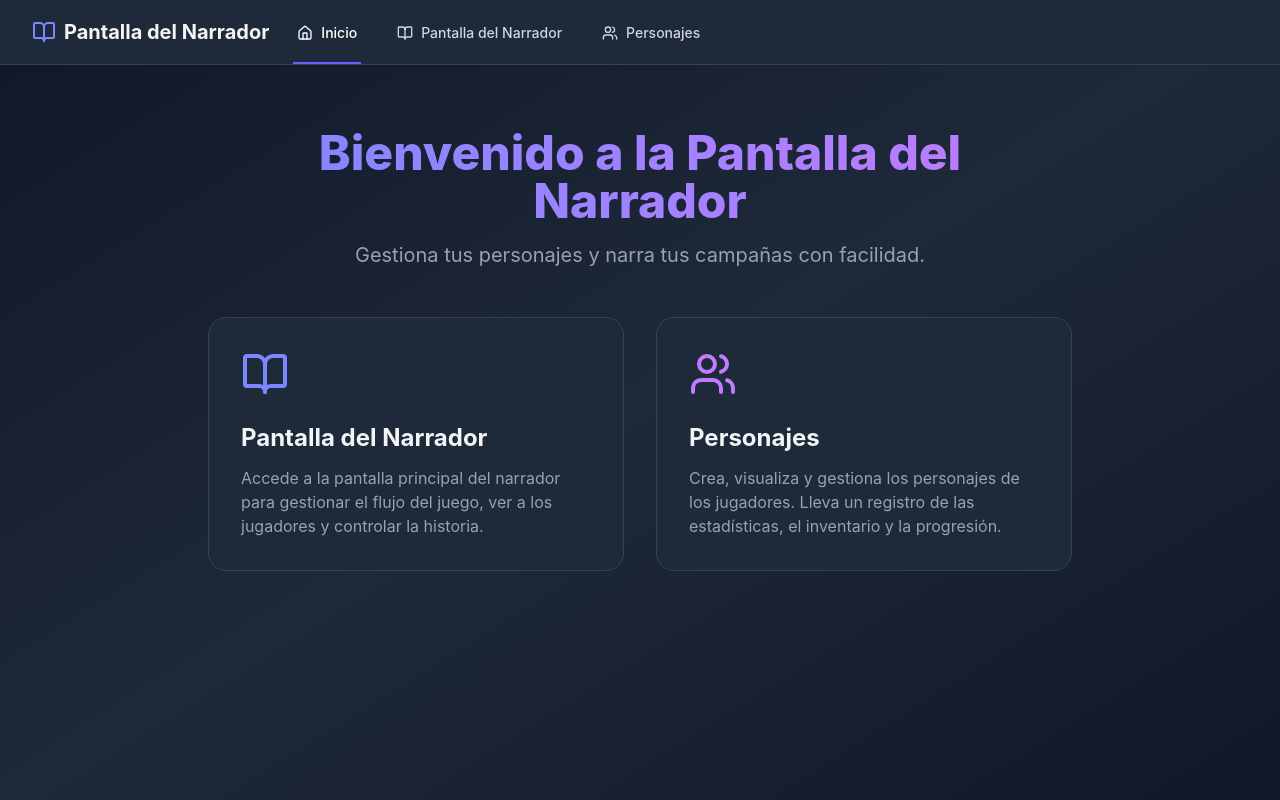
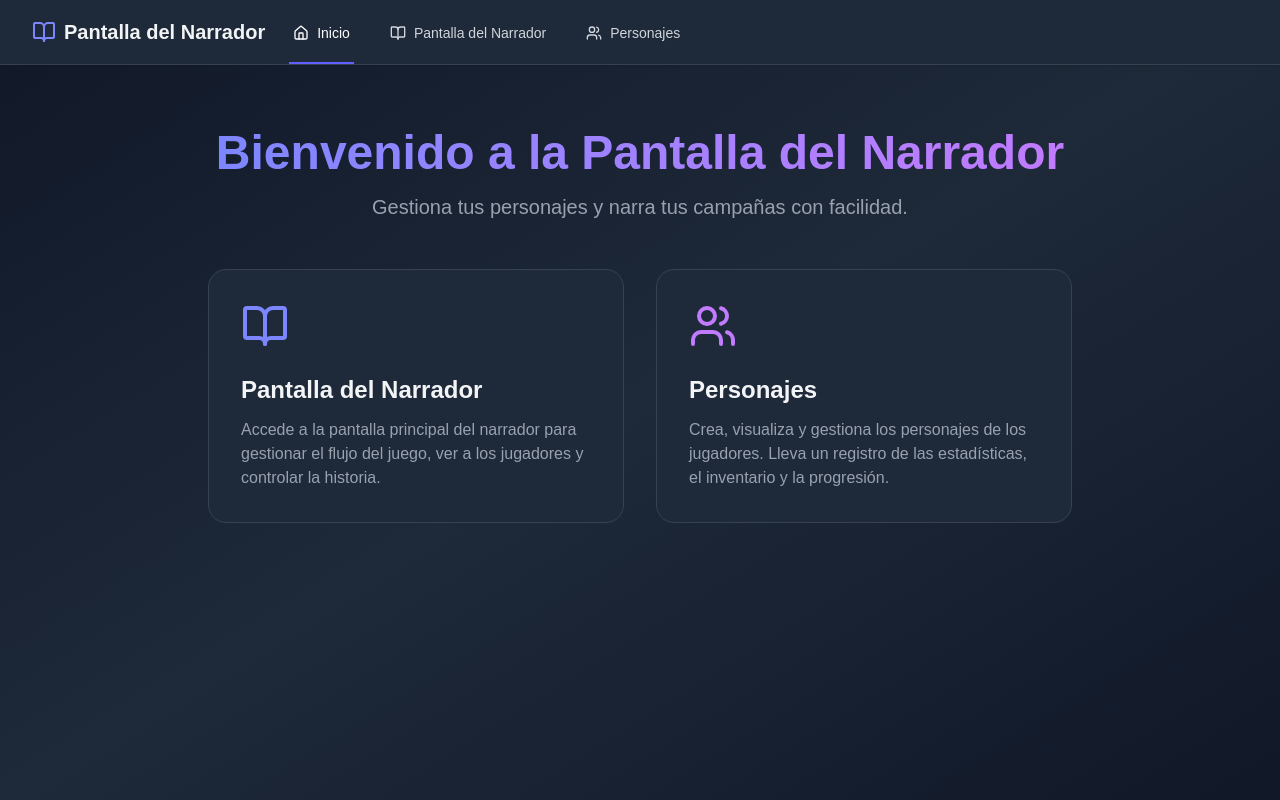
Before and after one commit to degolink/rol-narrator-screen, a React (Vite) app in the folder frontend/: page / in a window 1280 px wide. Built offline with nearby package versions, Linux system fonts and the light colour scheme; what axios-retry would draw is missing.

Commit message:
refactor: Update UI component imports to `radix-ui`, migrate to Lucide icons, refresh color palette, and update typography.

```diff
--- a/frontend/package.json
+++ b/frontend/package.json
@@ -12,6 +12,8 @@
   },
   "dependencies": {
     "@fontsource-variable/jetbrains-mono": "^5.2.8",
+    "@fontsource-variable/merriweather": "^5.2.6",
+    "@fontsource-variable/outfit": "^5.2.8",
     "@phosphor-icons/react": "^2.1.10",
     "axios": "^1.13.6",
     "axios-retry": "^4.5.0",
@@ -37,9 +39,9 @@
     "@vitejs/plugin-react": "^4.4.1",
     "autoprefixer": "^10.4.27",
     "eslint": "^9.25.0",
+    "eslint-config-prettier": "^9.1.0",
     "eslint-plugin-react-hooks": "^7.0.1",
     "eslint-plugin-react-refresh": "^0.5.2",
-    "eslint-config-prettier": "^9.1.0",
     "globals": "^17.4.0",
     "postcss": "^8.5.8",
     "prettier": "^3.2.5",
--- a/frontend/src/components/ui/badge.jsx
+++ b/frontend/src/components/ui/badge.jsx
@@ -1,6 +1,6 @@
 import * as React from "react"
 import { cva } from "class-variance-authority";
-import { Slot } from "@radix-ui/react-slot"
+import { Slot } from "radix-ui"
 
 import { cn } from "@/lib/utils"
 
--- a/frontend/src/components/ui/button.jsx
+++ b/frontend/src/components/ui/button.jsx
@@ -1,6 +1,6 @@
 import * as React from "react"
 import { cva } from "class-variance-authority";
-import { Slot } from "@radix-ui/react-slot"
+import { Slot } from "radix-ui"
 
 import { cn } from "@/lib/utils"
 
@@ -22,10 +22,10 @@ const buttonVariants = cva(
       },
       size: {
         default:
-          "h-8 gap-1.5 px-6 has-data-[icon=inline-end]:pr-4 has-data-[icon=inline-start]:pl-4",
-        xs: "h-6 gap-1 rounded-none px-4 text-xs has-data-[icon=inline-end]:pr-3.5 has-data-[icon=inline-start]:pl-3.5 [&_svg:not([class*='size-'])]:size-3",
-        sm: "h-7 gap-1 rounded-none px-6 has-data-[icon=inline-end]:pr-4 has-data-[icon=inline-start]:pl-4 [&_svg:not([class*='size-'])]:size-3.5",
-        lg: "h-9 gap-1.5 px-8 has-data-[icon=inline-end]:pr-6 has-data-[icon=inline-start]:pl-6",
+          "h-8 gap-1.5 px-2.5 has-data-[icon=inline-end]:pr-2 has-data-[icon=inline-start]:pl-2",
+        xs: "h-6 gap-1 rounded-none px-2 text-xs has-data-[icon=inline-end]:pr-1.5 has-data-[icon=inline-start]:pl-1.5 [&_svg:not([class*='size-'])]:size-3",
+        sm: "h-7 gap-1 rounded-none px-2.5 has-data-[icon=inline-end]:pr-1.5 has-data-[icon=inline-start]:pl-1.5 [&_svg:not([class*='size-'])]:size-3.5",
+        lg: "h-9 gap-1.5 px-2.5 has-data-[icon=inline-end]:pr-3 has-data-[icon=inline-start]:pl-3",
         icon: "size-8",
         "icon-xs": "size-6 rounded-none [&_svg:not([class*='size-'])]:size-3",
         "icon-sm": "size-7 rounded-none",
--- a/frontend/src/components/ui/dialog.jsx
+++ b/frontend/src/components/ui/dialog.jsx
@@ -1,11 +1,9 @@
-"use client"
-
 import * as React from "react"
-import * as DialogPrimitive from "@radix-ui/react-dialog"
+import { Dialog as DialogPrimitive } from "radix-ui"
 
 import { cn } from "@/lib/utils"
 import { Button } from "@/components/ui/button"
-import { XIcon } from "@phosphor-icons/react"
+import { XIcon } from "lucide-react"
 
 function Dialog({
   ...props
--- a/frontend/src/components/ui/label.jsx
+++ b/frontend/src/components/ui/label.jsx
@@ -1,5 +1,5 @@
 import * as React from "react"
-import * as LabelPrimitive from "@radix-ui/react-label"
+import { Label as LabelPrimitive } from "radix-ui"
 
 import { cn } from "@/lib/utils"
 
--- a/frontend/src/components/ui/scroll-area.jsx
+++ b/frontend/src/components/ui/scroll-area.jsx
@@ -1,5 +1,7 @@
+"use client"
+
 import * as React from "react"
-import * as ScrollAreaPrimitive from "@radix-ui/react-scroll-area"
+import { ScrollArea as ScrollAreaPrimitive } from "radix-ui"
 
 import { cn } from "@/lib/utils"
 
--- a/frontend/src/components/ui/sonner.jsx
+++ b/frontend/src/components/ui/sonner.jsx
@@ -1,6 +1,8 @@
+"use client"
+
 import { useTheme } from "next-themes"
 import { Toaster as Sonner } from "sonner";
-import { CheckCircleIcon, InfoIcon, WarningIcon, XCircleIcon, SpinnerIcon } from "@phosphor-icons/react"
+import { CircleCheckIcon, InfoIcon, TriangleAlertIcon, OctagonXIcon, Loader2Icon } from "lucide-react"
 
 const Toaster = ({
   ...props
@@ -13,19 +15,19 @@ const Toaster = ({
       className="toaster group"
       icons={{
         success: (
-          <CheckCircleIcon className="size-4" />
+          <CircleCheckIcon className="size-4" />
         ),
         info: (
           <InfoIcon className="size-4" />
         ),
         warning: (
-          <WarningIcon className="size-4" />
+          <TriangleAlertIcon className="size-4" />
         ),
         error: (
-          <XCircleIcon className="size-4" />
+          <OctagonXIcon className="size-4" />
         ),
         loading: (
-          <SpinnerIcon className="size-4 animate-spin" />
+          <Loader2Icon className="size-4 animate-spin" />
         ),
       }}
       style={
--- a/frontend/src/components/ui/tooltip.jsx
+++ b/frontend/src/components/ui/tooltip.jsx
@@ -1,3 +1,5 @@
+"use client"
+
 import * as React from "react"
 import { Tooltip as TooltipPrimitive } from "radix-ui"
 
@@ -24,7 +26,7 @@ function TooltipTrigger({
 
 function TooltipContent({
   className,
-  sideOffset = 6,
+  sideOffset = 0,
   children,
   ...props
 }) {
@@ -34,12 +36,13 @@ function TooltipContent({
         data-slot="tooltip-content"
         sideOffset={sideOffset}
         className={cn(
-          "z-50 inline-flex w-fit max-w-xs origin-(--radix-tooltip-content-transform-origin) items-center gap-1.5 rounded-md bg-gray-800 border border-gray-700 px-3 py-1.5 text-xs text-gray-100 has-data-[slot=kbd]:pr-1.5 data-[side=bottom]:slide-in-from-top-2 data-[side=left]:slide-in-from-right-2 data-[side=right]:slide-in-from-left-2 data-[side=top]:slide-in-from-bottom-2 data-[state=delayed-open]:animate-in data-[state=delayed-open]:fade-in-0 data-[state=delayed-open]:zoom-in-95 data-open:animate-in data-open:fade-in-0 data-open:zoom-in-95 data-closed:animate-out data-closed:fade-out-0 data-closed:zoom-out-95",
+          "z-50 inline-flex w-fit max-w-xs origin-(--radix-tooltip-content-transform-origin) items-center gap-1.5 rounded-none bg-foreground px-3 py-1.5 text-xs text-background has-data-[slot=kbd]:pr-1.5 data-[side=bottom]:slide-in-from-top-2 data-[side=left]:slide-in-from-right-2 data-[side=right]:slide-in-from-left-2 data-[side=top]:slide-in-from-bottom-2 **:data-[slot=kbd]:relative **:data-[slot=kbd]:isolate **:data-[slot=kbd]:z-50 **:data-[slot=kbd]:rounded-none data-[state=delayed-open]:animate-in data-[state=delayed-open]:fade-in-0 data-[state=delayed-open]:zoom-in-95 data-open:animate-in data-open:fade-in-0 data-open:zoom-in-95 data-closed:animate-out data-closed:fade-out-0 data-closed:zoom-out-95",
           className
         )}
         {...props}>
         {children}
-        <TooltipPrimitive.Arrow style={{ fill: '#374151', width: 14, height: 8 }} />
+        <TooltipPrimitive.Arrow
+          className="z-50 size-2.5 translate-y-[calc(-50%_-_2px)] rotate-45 rounded-none bg-foreground fill-foreground" />
       </TooltipPrimitive.Content>
     </TooltipPrimitive.Portal>
   );
--- a/frontend/src/index.css
+++ b/frontend/src/index.css
@@ -2,14 +2,16 @@
 @import "tailwindcss";
 @import "shadcn/tailwind.css";
 @import "@fontsource-variable/jetbrains-mono";
+@import "tw-animate-css";
+@import "@fontsource-variable/outfit";
+@import "@fontsource-variable/merriweather";
 
 @plugin "tailwindcss-animate";
 
 @custom-variant dark (&:is(.dark *));
 
-
 @theme inline {
-  --font-heading: var(--font-mono);
+  --font-heading: 'Merriweather Variable', serif;
   --font-mono: 'JetBrains Mono Variable', monospace;
   --color-sidebar-ring: var(--sidebar-ring);
   --color-sidebar-border: var(--sidebar-border);
@@ -49,75 +51,76 @@
   --radius-2xl: calc(var(--radius) * 1.8);
   --radius-3xl: calc(var(--radius) * 2.2);
   --radius-4xl: calc(var(--radius) * 2.6);
+  --font-sans: 'Outfit Variable', sans-serif;
 }
 
 :root {
   --background: oklch(1 0 0);
-  --foreground: oklch(0.145 0 0);
+  --foreground: oklch(0.148 0.004 228.8);
   --card: oklch(1 0 0);
-  --card-foreground: oklch(0.145 0 0);
+  --card-foreground: oklch(0.148 0.004 228.8);
   --popover: oklch(1 0 0);
-  --popover-foreground: oklch(0.145 0 0);
-  --primary: oklch(0.205 0 0);
-  --primary-foreground: oklch(0.985 0 0);
-  --secondary: oklch(0.97 0 0);
-  --secondary-foreground: oklch(0.205 0 0);
-  --muted: oklch(0.97 0 0);
-  --muted-foreground: oklch(0.556 0 0);
-  --accent: oklch(0.97 0 0);
-  --accent-foreground: oklch(0.205 0 0);
+  --popover-foreground: oklch(0.148 0.004 228.8);
+  --primary: oklch(0.518 0.253 323.949);
+  --primary-foreground: oklch(0.977 0.017 320.058);
+  --secondary: oklch(0.967 0.001 286.375);
+  --secondary-foreground: oklch(0.21 0.006 285.885);
+  --muted: oklch(0.963 0.002 197.1);
+  --muted-foreground: oklch(0.56 0.021 213.5);
+  --accent: oklch(0.963 0.002 197.1);
+  --accent-foreground: oklch(0.218 0.008 223.9);
   --destructive: oklch(0.577 0.245 27.325);
-  --border: oklch(0.922 0 0);
-  --input: oklch(0.922 0 0);
-  --ring: oklch(0.708 0 0);
-  --chart-1: oklch(0.87 0 0);
-  --chart-2: oklch(0.556 0 0);
-  --chart-3: oklch(0.439 0 0);
-  --chart-4: oklch(0.371 0 0);
-  --chart-5: oklch(0.269 0 0);
+  --border: oklch(0.925 0.005 214.3);
+  --input: oklch(0.925 0.005 214.3);
+  --ring: oklch(0.723 0.014 214.4);
+  --chart-1: oklch(0.897 0.196 126.665);
+  --chart-2: oklch(0.768 0.233 130.85);
+  --chart-3: oklch(0.648 0.2 131.684);
+  --chart-4: oklch(0.532 0.157 131.589);
+  --chart-5: oklch(0.453 0.124 130.933);
   --radius: 0.625rem;
-  --sidebar: oklch(0.985 0 0);
-  --sidebar-foreground: oklch(0.145 0 0);
-  --sidebar-primary: oklch(0.205 0 0);
-  --sidebar-primary-foreground: oklch(0.985 0 0);
-  --sidebar-accent: oklch(0.97 0 0);
-  --sidebar-accent-foreground: oklch(0.205 0 0);
-  --sidebar-border: oklch(0.922 0 0);
-  --sidebar-ring: oklch(0.708 0 0);
+  --sidebar: oklch(0.987 0.002 197.1);
+  --sidebar-foreground: oklch(0.148 0.004 228.8);
+  --sidebar-primary: oklch(0.591 0.293 322.896);
+  --sidebar-primary-foreground: oklch(0.977 0.017 320.058);
+  --sidebar-accent: oklch(0.963 0.002 197.1);
+  --sidebar-accent-foreground: oklch(0.218 0.008 223.9);
+  --sidebar-border: oklch(0.925 0.005 214.3);
+  --sidebar-ring: oklch(0.723 0.014 214.4);
 }
 
 .dark {
-  --background: oklch(0.145 0 0);
-  --foreground: oklch(0.985 0 0);
-  --card: oklch(0.205 0 0);
-  --card-foreground: oklch(0.985 0 0);
-  --popover: oklch(0.205 0 0);
-  --popover-foreground: oklch(0.985 0 0);
-  --primary: oklch(0.922 0 0);
-  --primary-foreground: oklch(0.205 0 0);
-  --secondary: oklch(0.269 0 0);
+  --background: oklch(0.148 0.004 228.8);
+  --foreground: oklch(0.987 0.002 197.1);
+  --card: oklch(0.218 0.008 223.9);
+  --card-foreground: oklch(0.987 0.002 197.1);
+  --popover: oklch(0.218 0.008 223.9);
+  --popover-foreground: oklch(0.987 0.002 197.1);
+  --primary: oklch(0.452 0.211 324.591);
+  --primary-foreground: oklch(0.977 0.017 320.058);
+  --secondary: oklch(0.274 0.006 286.033);
   --secondary-foreground: oklch(0.985 0 0);
-  --muted: oklch(0.269 0 0);
-  --muted-foreground: oklch(0.708 0 0);
-  --accent: oklch(0.269 0 0);
-  --accent-foreground: oklch(0.985 0 0);
+  --muted: oklch(0.275 0.011 216.9);
+  --muted-foreground: oklch(0.723 0.014 214.4);
+  --accent: oklch(0.275 0.011 216.9);
+  --accent-foreground: oklch(0.987 0.002 197.1);
   --destructive: oklch(0.704 0.191 22.216);
   --border: oklch(1 0 0 / 10%);
   --input: oklch(1 0 0 / 15%);
-  --ring: oklch(0.556 0 0);
-  --chart-1: oklch(0.87 0 0);
-  --chart-2: oklch(0.556 0 0);
-  --chart-3: oklch(0.439 0 0);
-  --chart-4: oklch(0.371 0 0);
-  --chart-5: oklch(0.269 0 0);
-  --sidebar: oklch(0.205 0 0);
-  --sidebar-foreground: oklch(0.985 0 0);
-  --sidebar-primary: oklch(0.488 0.243 264.376);
-  --sidebar-primary-foreground: oklch(0.985 0 0);
-  --sidebar-accent: oklch(0.269 0 0);
-  --sidebar-accent-foreground: oklch(0.985 0 0);
+  --ring: oklch(0.56 0.021 213.5);
+  --chart-1: oklch(0.897 0.196 126.665);
+  --chart-2: oklch(0.768 0.233 130.85);
+  --chart-3: oklch(0.648 0.2 131.684);
+  --chart-4: oklch(0.532 0.157 131.589);
+  --chart-5: oklch(0.453 0.124 130.933);
+  --sidebar: oklch(0.218 0.008 223.9);
+  --sidebar-foreground: oklch(0.987 0.002 197.1);
+  --sidebar-primary: oklch(0.667 0.295 322.15);
+  --sidebar-primary-foreground: oklch(0.977 0.017 320.058);
+  --sidebar-accent: oklch(0.275 0.011 216.9);
+  --sidebar-accent-foreground: oklch(0.987 0.002 197.1);
   --sidebar-border: oklch(1 0 0 / 10%);
-  --sidebar-ring: oklch(0.556 0 0);
+  --sidebar-ring: oklch(0.56 0.021 213.5);
 }
 
 @layer base {
@@ -130,6 +133,6 @@
   }
 
   html {
-    @apply font-mono;
+    @apply font-sans;
   }
 }
```
Also changed, not shown: frontend/src/components/ui/select.jsx (+6 -8 lines), frontend/src/components/ui/sheet.jsx (+5 -3 lines), frontend/components.json, 1 other file (tests, documents, lock files or other folders).
